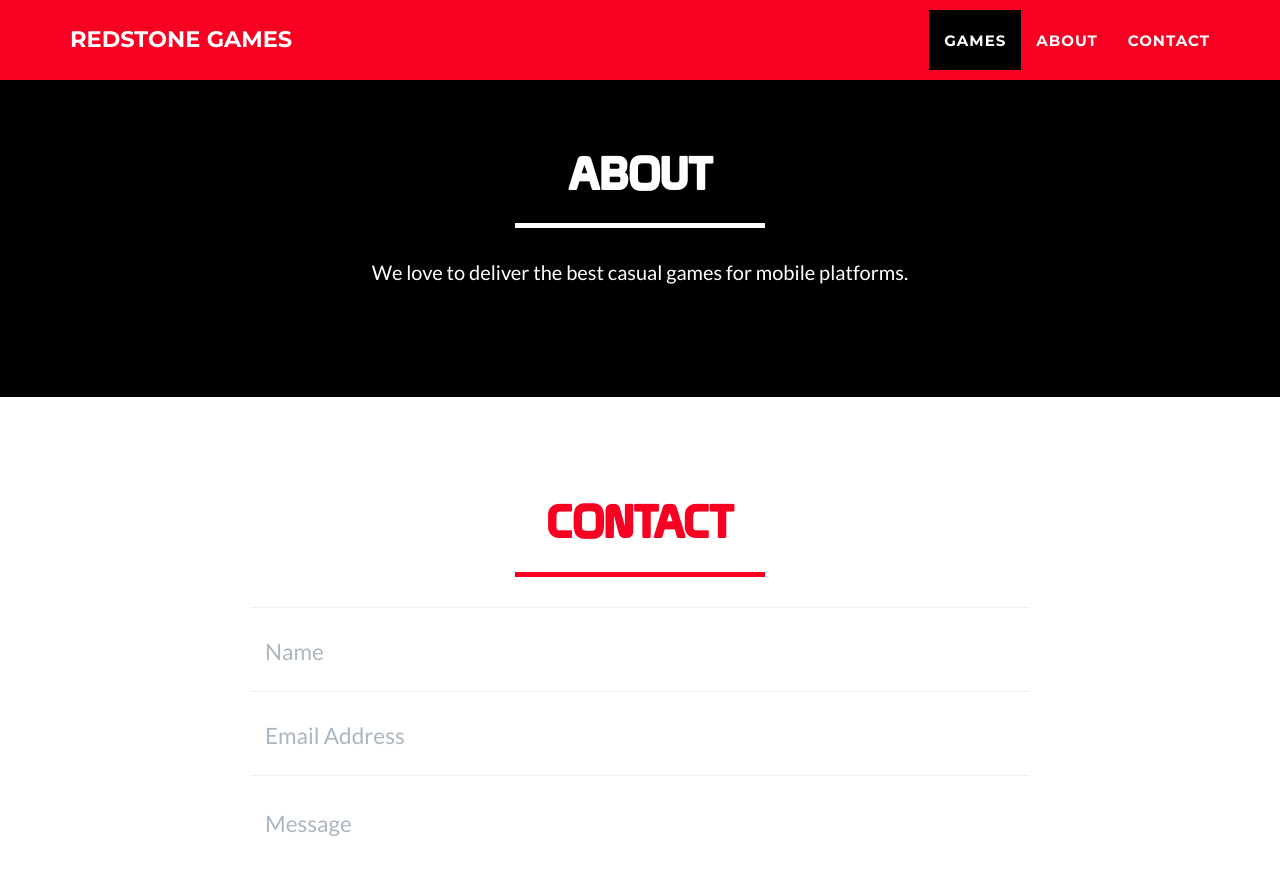
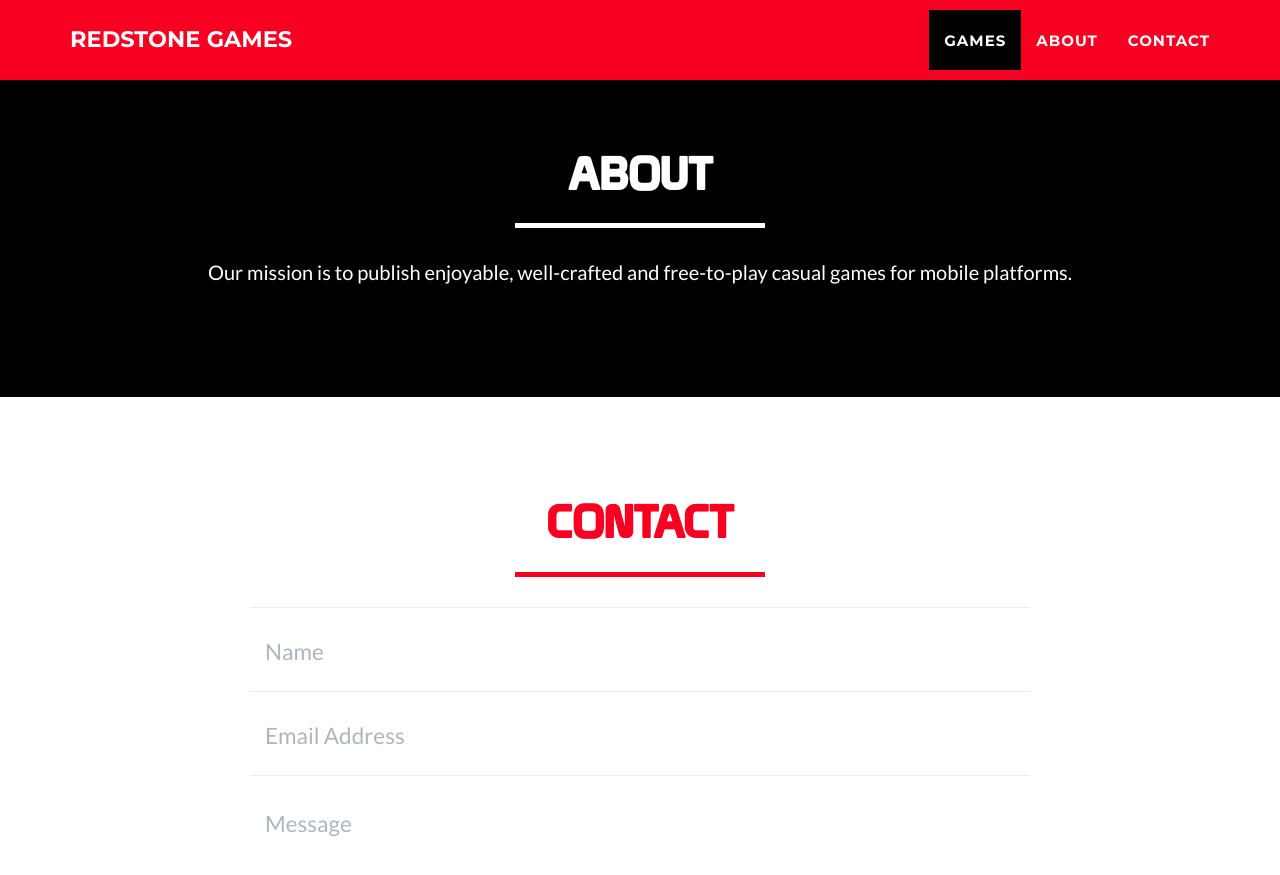
Before and after one commit to redstonegames/redstonegames.github.io, a Jekyll site: the page built from index.html, in a window 1280 px wide and 900 px high, scrolled down 1616 px. Shown: the top 875 px of the window. Built offline with Jekyll 4.4.1, drawn with Linux system fonts in a browser that asks for light colours.

Commit message:
feat: update Redstone Games about

```diff
--- a/_includes/about.html
+++ b/_includes/about.html
@@ -9,7 +9,7 @@
             </div>
             <div class="row">
                 <div class="col-lg-12 text-center">
-                        <p>We love to deliver the best casual games for mobile platforms.</p>
+                        <p>Our mission is to publish enjoyable, well-crafted and free-to-play casual games for mobile platforms.</p>
                     </div>
                 </div>
             </div>
```
